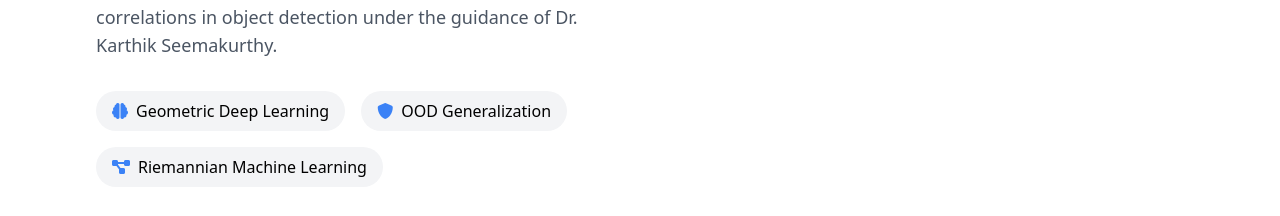
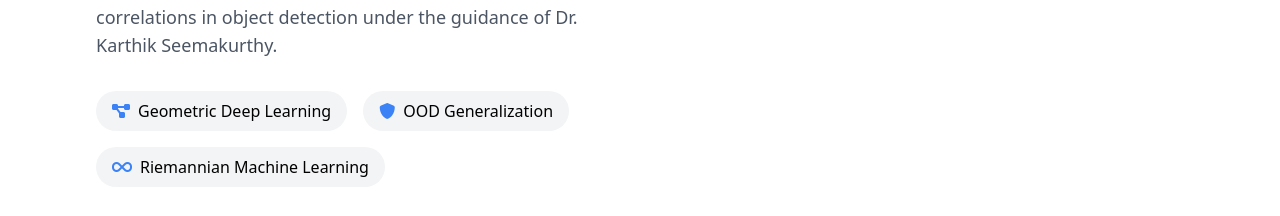
Before and after one commit to Deceptrax123/Research-Portfolio, a plain HTML site: page index.html in a window 1280 px wide. Shown: the part 1053-1269 px from the top of the page. Drawn offline with nearby package versions, Linux system fonts and the light colour scheme.

Commit message:
icon edit

```diff
--- a/index.html
+++ b/index.html
@@ -161,7 +161,7 @@
 
                     <div class="flex flex-wrap gap-4 mt-8">
                         <div class="bg-gray-100 px-4 py-2 rounded-full flex items-center">
-                            <i class="fas fa-brain text-blue-500 mr-2"></i>
+                            <i class="fas fa-project-diagram text-blue-500 mr-2"></i>
                             <span>Geometric Deep Learning</span>
                         </div>
                         <div class="bg-gray-100 px-4 py-2 rounded-full flex items-center">
@@ -169,7 +169,7 @@
                             <span>OOD Generalization</span>
                         </div>
                         <div class="bg-gray-100 px-4 py-2 rounded-full flex items-center">
-                            <i class="fas fa-project-diagram text-blue-500 mr-2"></i>
+                            <i class="fas fa-infinity text-blue-500 mr-2"></i>
                             <span>Riemannian Machine Learning</span>
                         </div>
                     </div>
```
